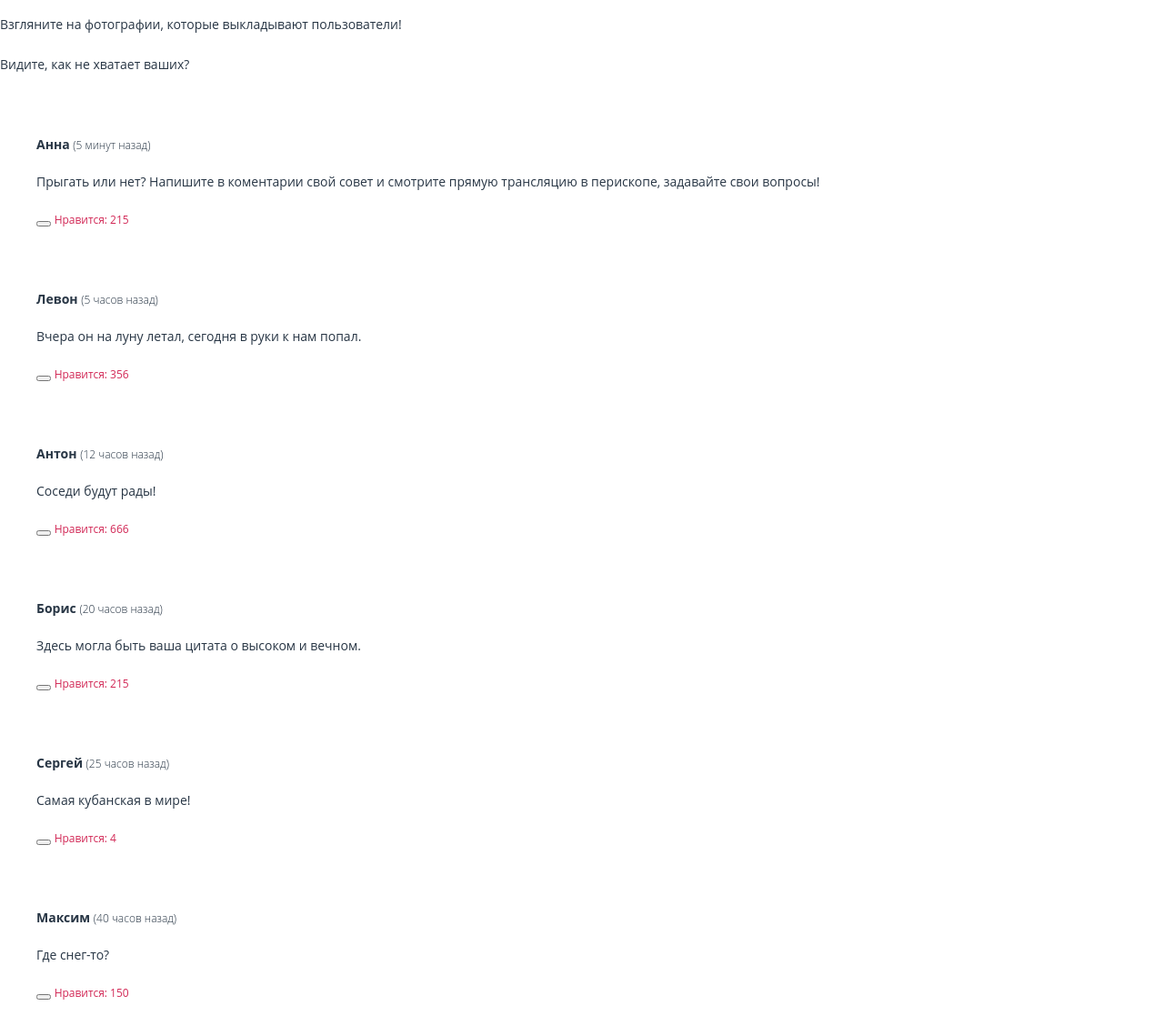
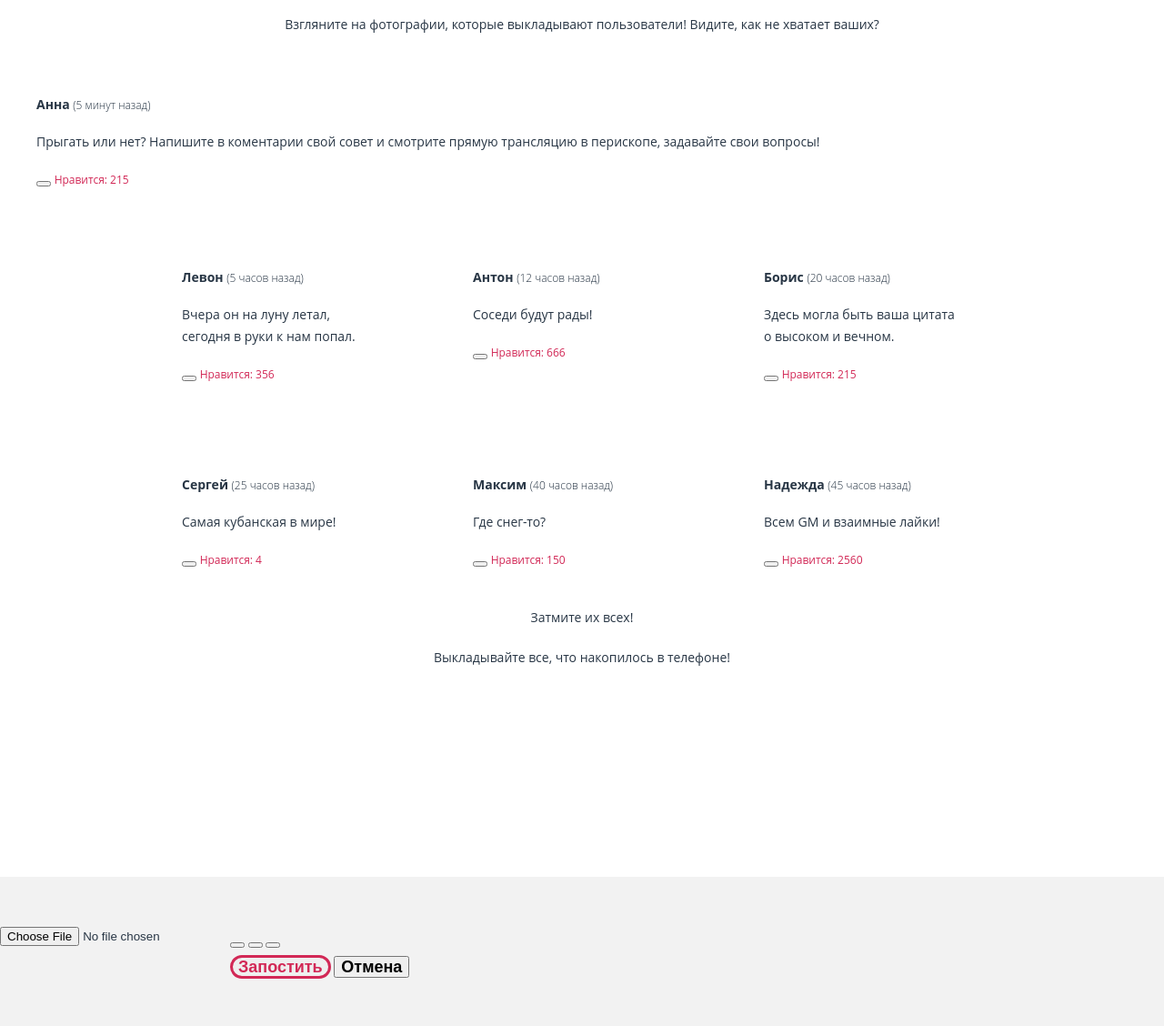
Before and after one commit to Valeriia-2/1445103-pink-24, a website: page source/catalog.html in a window 1280 px wide. Shown: the part 187-1315 px from the top of the page at 91% size. Drawn offline with nearby package versions, Linux system fonts and the light colour scheme; files that its build step writes are made by us from their sources.

Commit message:
ДЗ. 4.10 Каталог
Адаптивная сетка больших блоков для каталога

```diff
--- a/source/catalog.html
+++ b/source/catalog.html
@@ -51,8 +51,7 @@
     </header>
     <main class="page-main">
       <div class="subtitle-wrapper">
-        <p class="subtitle">Взгляните на фотографии, которые выкладывают пользователи!</p>
-        <p class="subtitle">Видите, как не хватает ваших?</p>
+        <p class="subtitle">Взгляните на фотографии, которые выкладывают пользователи! Видите, как не хватает ваших?</p>
       </div>
       <section class="gallery">
         <h2 class="visually-hidden">Фото от пользователей приложения</h2>
@@ -70,6 +69,7 @@
             </div>
           </figcaption>
         </figure>
+        <div class="gallery__photo-wrapper">
           <figure class="gallery__photo photo">
             <img class="photo__image image">
             <figcaption class="photo__content">
@@ -154,12 +154,15 @@
               </div>
             </figcaption>
           </figure>
+        </div>
       </section>
       <section class="photo-editor">
         <header class="photo-editor__header">
           <h2 class="visually-hidden">Добавить свою фотографию</h2>
+          <div class="photo-editor-title-wrapper">
             <p class="photo-editor__title">Затмите их всех!</p>
             <p class="photo-editor__title">Выкладывайте все, что накопилось в телефоне!</p>
+          </div>
         </header>
         <div class="photo-iditor__form">
           <form class="upload-form" action="https://echo.htmlacademy.ru/" enctype="multipart/form-data" method="post">
--- a/source/less/components/gallery.less
+++ b/source/less/components/gallery.less
@@ -1,3 +1,26 @@
+.gallery__photo-wrapper {
+  margin: 20px auto 20px;
+  width: 280px;
+}
+
+@media (min-width: @tablet-width) {
+  .gallery__photo-wrapper {
+    display: grid;
+    grid-template-columns: 300px 300px;
+    gap: 20px;
+    width: 620px;
+  }
+}
+
+@media (min-width: @desktop-width) {
+  .gallery__photo-wrapper {
+    display: grid;
+    grid-template-columns: 300px 300px 300px;
+    gap: 20px;
+    width: 960px;
+  }
+}
+
 .photo-iditor__form {
   background-color: @bg-color-main;
 }
--- a/source/less/components/page-main.less
+++ b/source/less/components/page-main.less
@@ -1,3 +1,8 @@
 .page-main {
   color: @main-font-and-bg;
+  margin: 0 auto;
 }
+
+.subtitle-wrapper {
+  text-align: center;
+}
--- a/source/less/components/photo-editor.less
+++ b/source/less/components/photo-editor.less
@@ -1,3 +1,33 @@
+.photo-editor-title-wrapper {
+  text-align: center;
+  height: 300px;
+}
+
+.upload-form {
+  display: flex;
+  flex-direction: column;
+  align-items: center;
+  box-sizing: border-box;
+  padding-top: 20px;
+  padding-bottom: 41px;
+}
+
+@media (min-width: @tablet-width) {
+  .upload-form {
+    flex-direction: row;
+    align-items: flex-start;
+    padding-top: 57px;
+    padding-bottom: 54px;
+  }
+}
+
+@media (min-width: @desktop-width) {
+  .upload-form {
+    padding-top: 55px;
+    padding-bottom: 55px;
+  }
+}
+
 .upload-form__button {
   font-size: 18px;
   font-weight: 700;
```
Lines whose indentation alone changed are shown as unchanged.
